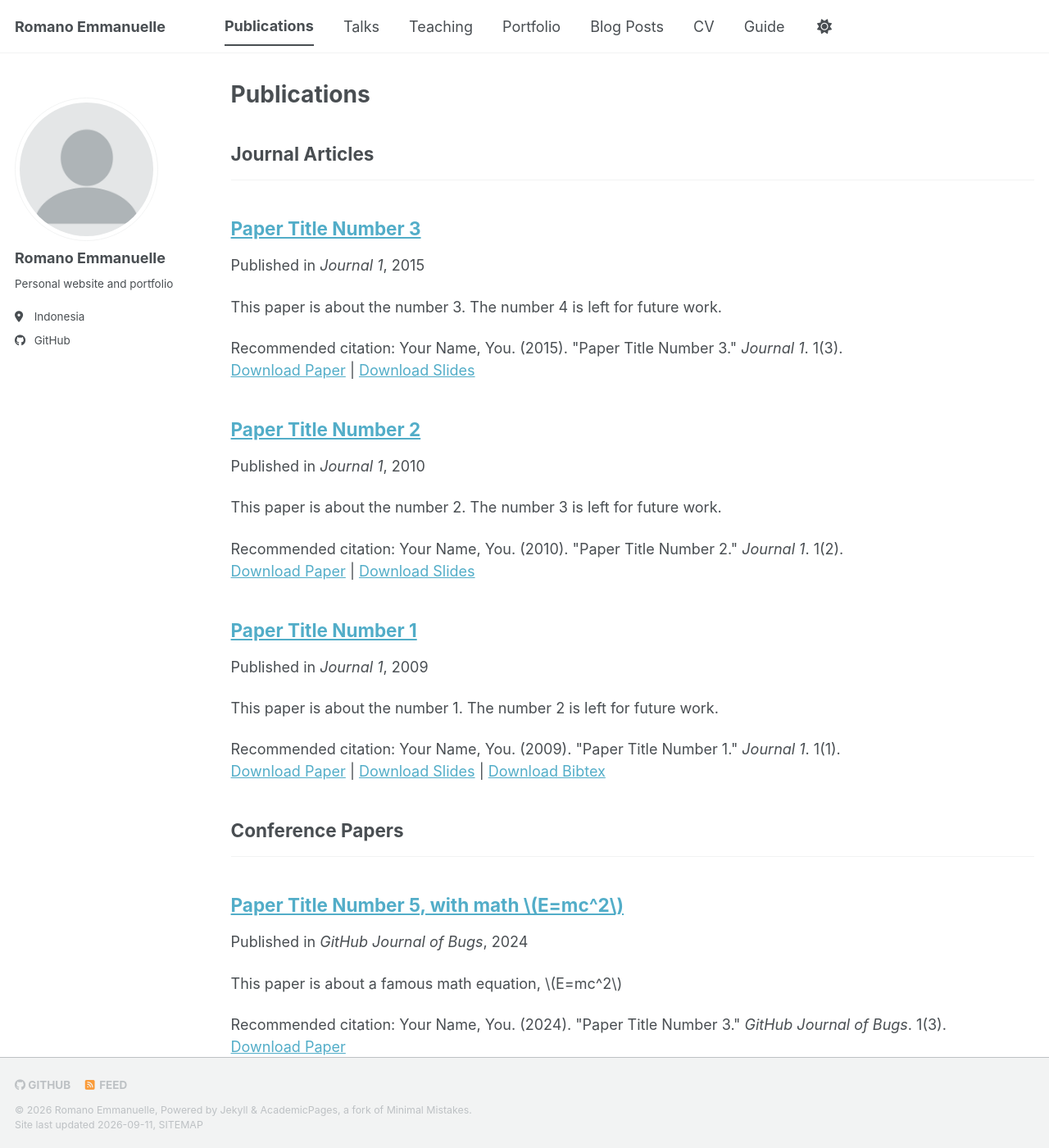
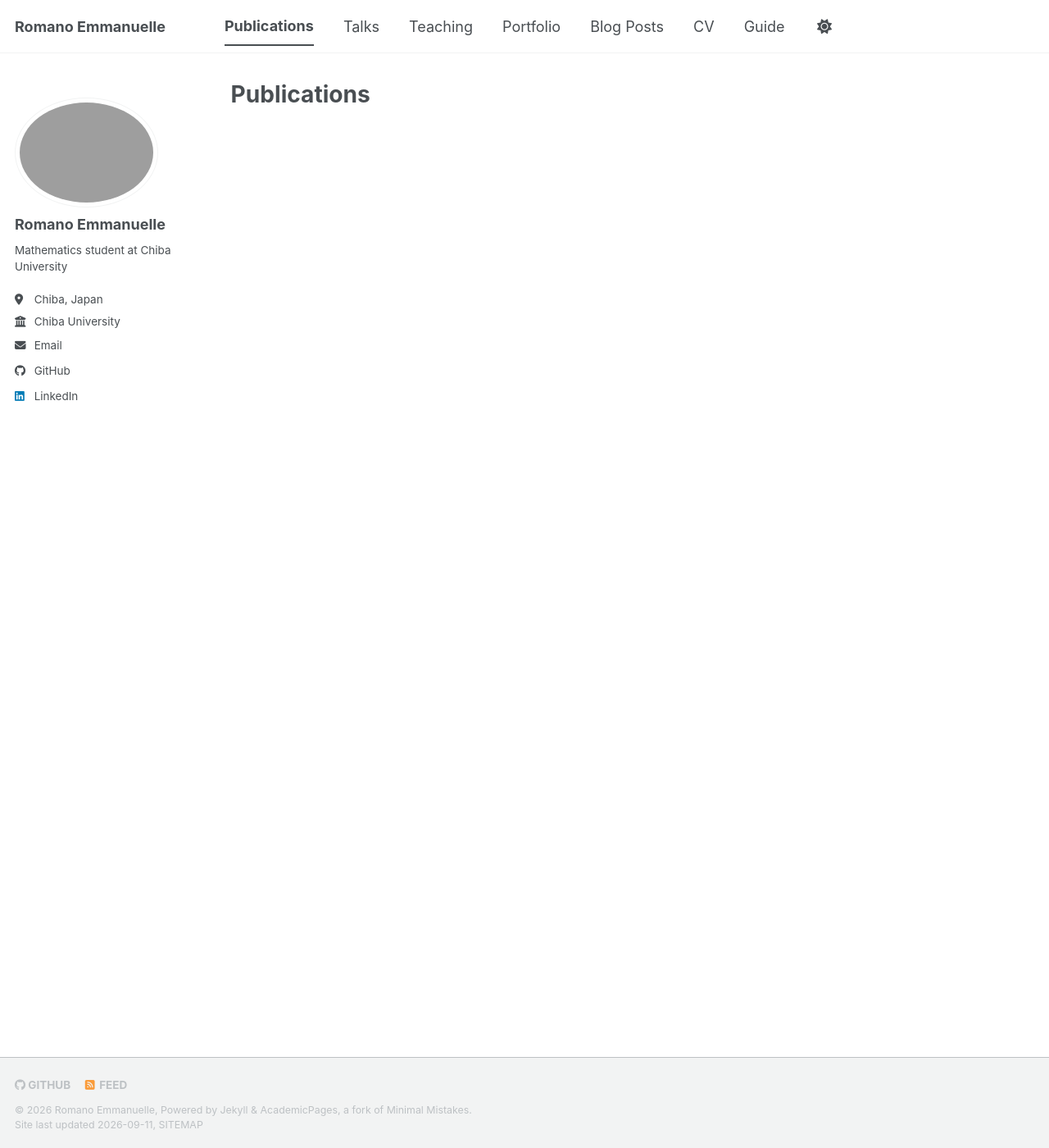
Before and after one commit to RomanoEmmanuelle/RomanoEmmanuelle.github.io, a Jekyll site: the page built from _pages/publications.html, in a window 1280 px wide and 1400 px high. Shown: the whole window at 82% size. Built offline with Jekyll 4.4.1, drawn with Linux system fonts in a browser that asks for light colours; a style sheet for code colours, icons or effects is not loaded; part of the change alters nothing that is shown; some of the changed text lies outside the part shown.

Commit message:
Personalize site configuration

```diff
--- a/_config.yml
+++ b/_config.yml
@@ -12,7 +12,7 @@ site_theme               : "default" # The available themes options are "default
 title                    : "Romano Emmanuelle"
 title_separator          : "-"
 name                     : &name "Romano Emmanuelle"
-description              : &description "Personal website and portfolio of Romano Emmanuelle"   # Update this with a general description of your site, this is the default if not overridden by a page
+description              : &description "Mathematics student at Chiba University working in commutative algebra"
 url                      : "https://romanoemmanuelle.github.io" # The base hostname & protocol for your site e.g. "https://[your GitHub username].github.io",
                                                            # or if you already have some other page hosted on Github then use "https://[your GitHub username].github.io/[Your Repo Name]"
 baseurl                  : "" # the subpath of your site, e.g. "/blog"
@@ -23,14 +23,14 @@ repository               : "RomanoEmmanuelle/RomanoEmmanuelle.github.io"
 #               Additional customization can be done by editing /_includes/author-profile.html
 author:
   # Biographic information
-  avatar           : "profile.png"
+  avatar           : "profile.webp"
   name             : "Romano Emmanuelle"
   pronouns         : # example: "she/her"
-  bio              : "Personal website and portfolio"
-  location         : "Indonesia"
-  employer         :
+  bio              : "Mathematics student at Chiba University"
+  location         : "Chiba, Japan"
+  employer         : "Chiba University"
   uri              : # URL
-  email            :
+  email            : "emmnll.r@gmail.com"
 
   # Academic websites
   academia         : # URL
@@ -66,7 +66,7 @@ author:
   keybase          : # Username
   instagram        : # Username
   lastfm           : # Username
-  linkedin         : # Username
+  linkedin         : "romano-emmanuelle"
   mastodon         : # URL
   medium           : # URL
   pinterest        : # Username
@@ -84,12 +84,10 @@ author:
 
 # Publication Category - The following the list of publication categories and their headings
 publication_category:
+  manuscripts:
+    title: 'Preprints'
   books:
-    title: 'Books'
-  manuscripts:
-    title: 'Journal Articles'
-  conferences:
-    title: 'Conference Papers'
+    title: 'Book Chapters'
 
 # Site Settings
 teaser                   :  # filename of teaser fallback teaser image placed in /images/ for social media previews
@@ -192,6 +190,36 @@ exclude:
   - README
   - tmp
   - vendor
+  # Original template demo content (kept out of the published site)
+  - _data/authors.yml
+  - _data/cv.json
+  - _pages/archive-layout-with-content.md
+  - _pages/cv-json.md
+  - _pages/markdown.md
+  - _pages/non-menu-page.md
+  - _pages/portfolio.html
+  - _pages/talkmap.html
+  - _pages/talks.html
+  - _pages/terms.md
+  - _pages/year-archive.html
+  - _portfolio/portfolio-1.md
+  - _portfolio/portfolio-2.html
+  - _posts/2012-08-14-blog-post-1.md
+  - _posts/2013-08-14-blog-post-2.md
+  - _posts/2014-08-14-blog-post-3.md
+  - _posts/2015-08-14-blog-post-4.md
+  - _posts/2199-01-01-future-post.md
+  - _publications/2009-10-01-paper-title-number-1.md
+  - _publications/2010-10-01-paper-title-number-2.md
+  - _publications/2015-10-01-paper-title-number-3.md
+  - _publications/2024-02-17-paper-title-number-4.md
+  - _publications/2025-06-08-paper-title-number-5.md
+  - _talks/2012-03-01-talk-1.md
+  - _talks/2013-03-01-tutorial-1.md
+  - _talks/2014-02-01-talk-2.md
+  - _talks/2014-03-01-talk-3.md
+  - _teaching/2014-spring-teaching-1.md
+  - _teaching/2015-spring-teaching-2.md
 keep_files:
   - .git
   - .svn
```
